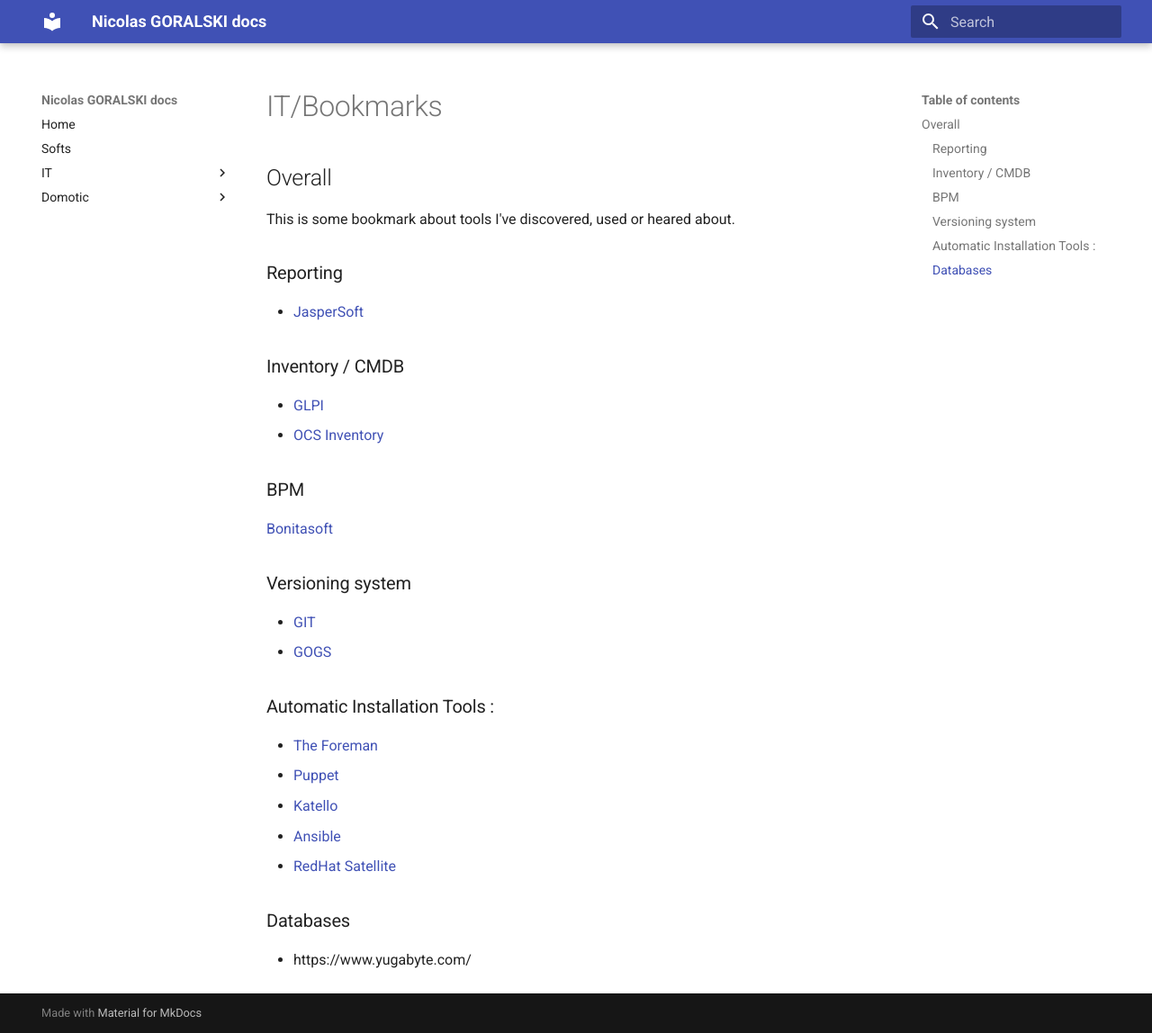
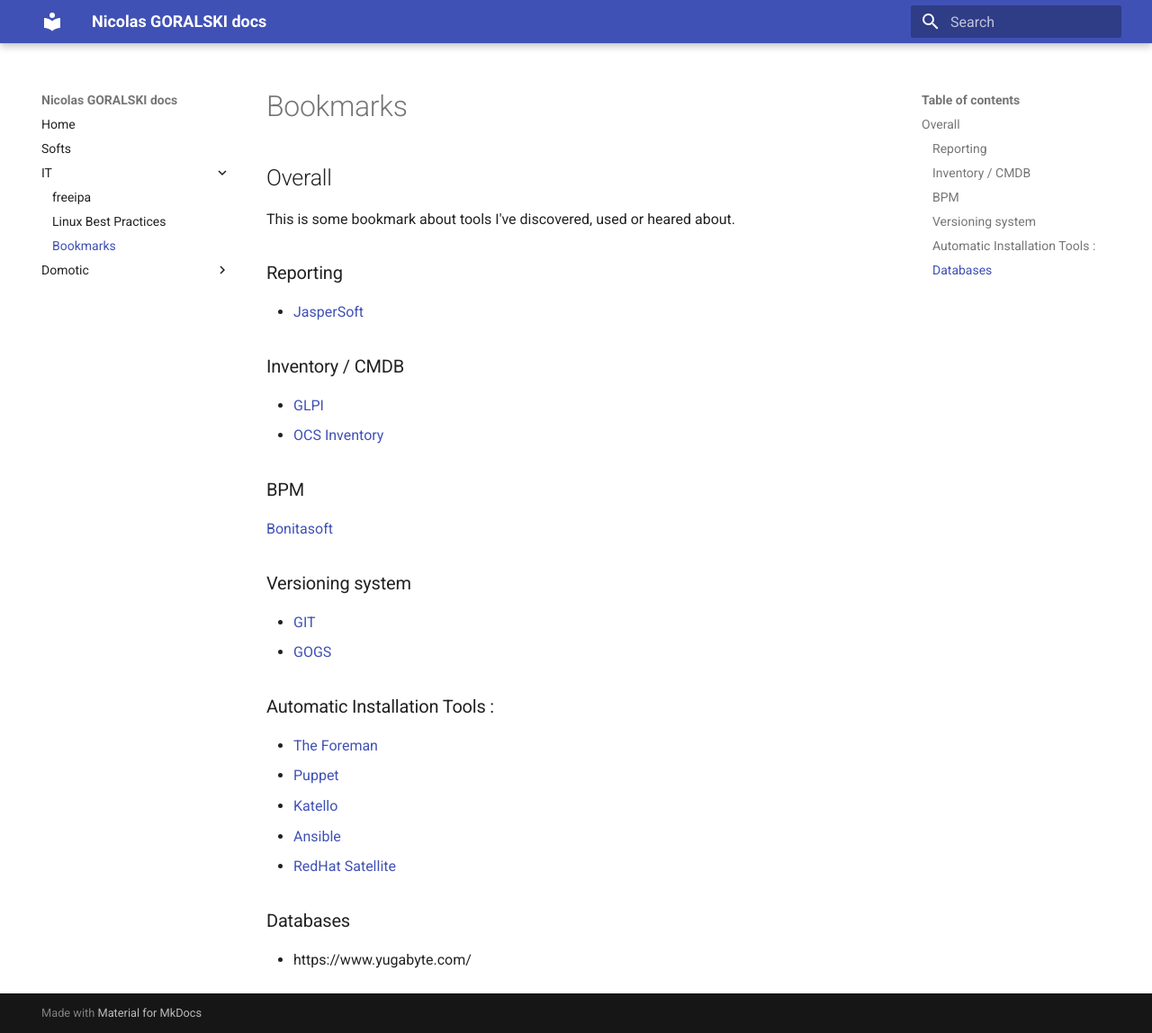
Before and after one commit to ngoralski/ngoralski.github.io, an MkDocs documentation site: the page built from docs/IT/bookmarks.md, in a window 1280 px wide and 1148 px high. Shown: the whole window at 90% size. Built offline with MkDocs 1.6.1 and Material for MkDocs 9.7.7, drawn with Linux system fonts in a browser that asks for light colours.

Commit message:
Update menu

```diff
--- a/mkdocs.yml
+++ b/mkdocs.yml
@@ -9,6 +9,7 @@
   - IT:
       - freeipa: 'IT/freeipa.md'
       - Linux Best Practices: 'IT/linux-best-practices.md'
+      - Bookmarks: 'IT/bookmarks.md'
   - Domotic:
       - Tasmota: ''
       - Domoticz: 'domoticz/index.md'
```
